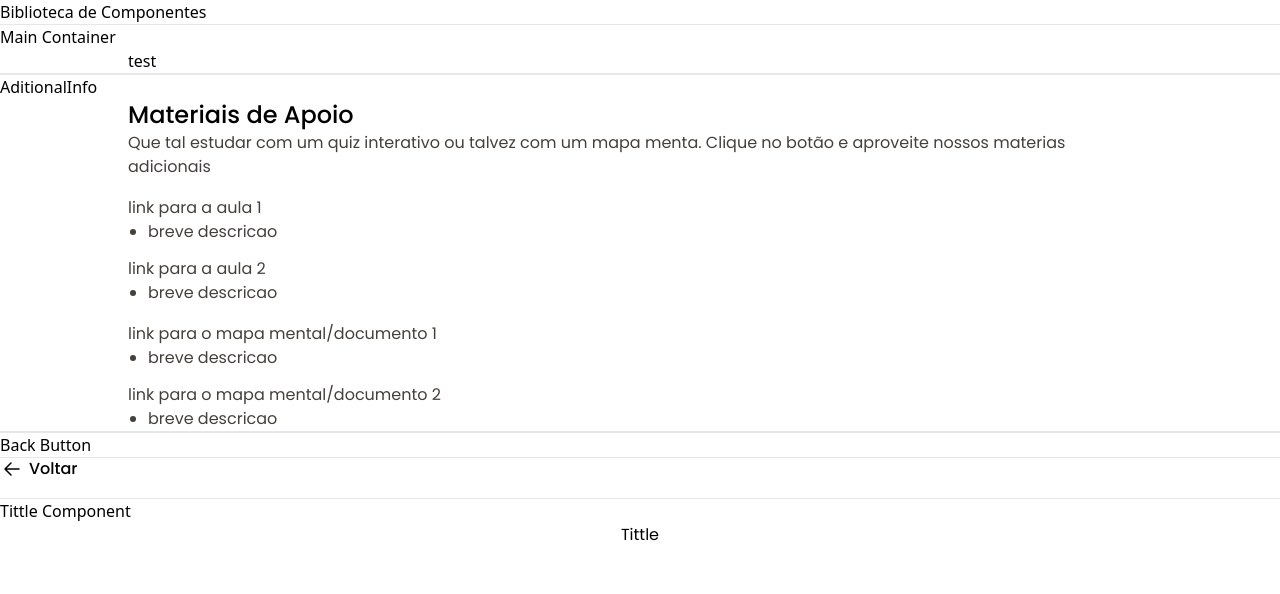
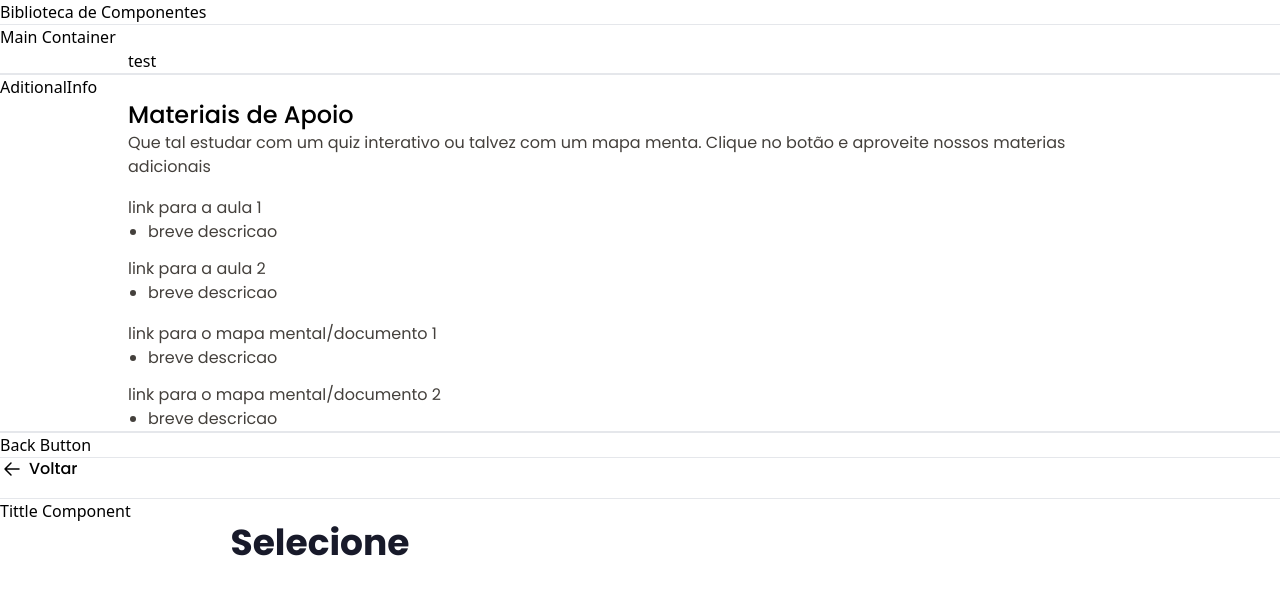
Before and after one commit to fabricadesoftware-ifc/fabricaHistologia_frontend, a Vue app: page /test-components in a window 1280 px wide. Shown: the top 594 px of the page. Built offline with nearby package versions, Linux system fonts and the light colour scheme.

Commit message:
FIX: Fixing render bug

```diff
--- a/src/components/MainTittle.vue
+++ b/src/components/MainTittle.vue
@@ -2,29 +2,29 @@
 const props = defineProps({
     'color': {
         type: String,
-        default: '#181A2A'
+        default: 'text-[#181A2A]'
     },
     'weight': {
         type: String,
-        default: 'bold'
+        default: 'font-bold'
     },
     'content': {
         type: String,
-        default: 'Tittle'
+        default: 'Selecione'
     },
     'size': {
         type: String,
-        default: '4xl'
+        default: 'text-4xl'
     },
     'boxSize': {
         type: String,
-        default: '1/2'
+        default: 'w-1/2'
     }
 })
 </script>
 
 <template>
-    <div :class="`w-${props.boxSize} flex justify-center flex-wrap flex-row`">
-        <span :class="`font-${props.weight} text-[${props.color}] font-poppins text-${props.size}`">{{ props.content }}</span>
+    <div :class="`${props.boxSize} flex justify-center flex-wrap flex-row`">
+        <span :class="`${props.weight} ${props.color} font-poppins ${props.size}`">{{ props.content }}</span>
     </div>
 </template>
```
